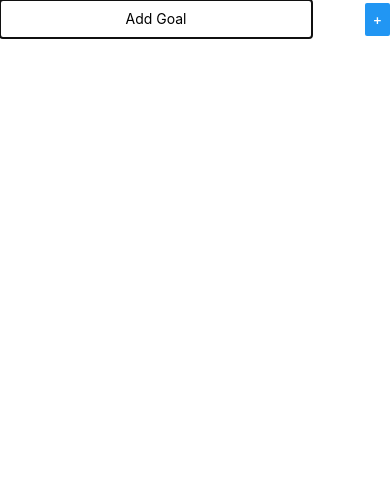
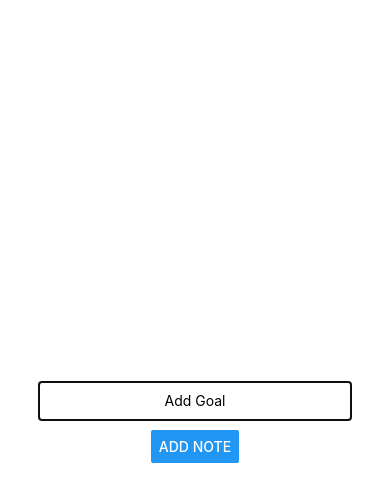
Before and after one commit to nitrolo/tasklist, a React Native app: screen / in a window 390 px wide. Both pictures are taken after a click on the button "ADD NEW GOAL". Shown: the top 502 px of the page. Built offline with nearby package versions, Linux system fonts and the light colour scheme.

Commit message:
added flexbox styling

```diff
--- a/components/GoalInput.js
+++ b/components/GoalInput.js
@@ -17,7 +17,7 @@ const GoalInput = ({ isVisible, onAddGoal }) => {
           onChangeText={goalInputHandler}
           value={enteredGoal}
         />
-        <Button title="+" onPress={() => onAddGoal(enteredGoal)} />
+        <Button title="Add Note" onPress={() => onAddGoal(enteredGoal)} />
       </View>
     </Modal>
   );
@@ -26,14 +26,15 @@ const GoalInput = ({ isVisible, onAddGoal }) => {
 const styles = StyleSheet.create({
   inputContainer: {
     alignItems: 'center',
-    flexDirection: 'row',
-    justifyContent: 'space-between',
+    flex: 1,
+    justifyContent: 'center',
   },
   input: {
-    textAlign: 'center',
     borderBottomColor: 'black',
     borderBottomWidth: 1,
+    marginBottom: 10,
     padding: 10,
+    textAlign: 'center',
     width: '80%',
   },
 });
```
